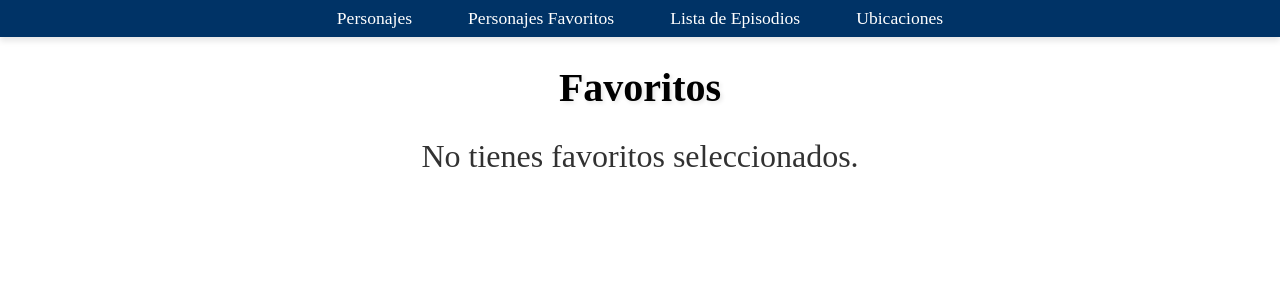
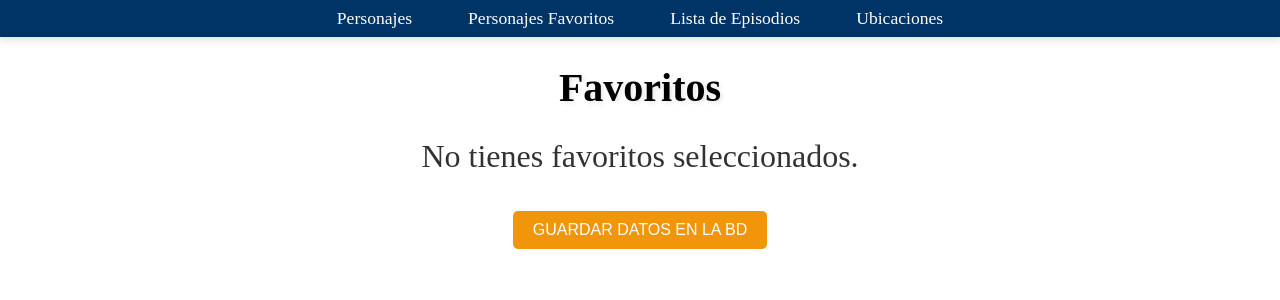
Before and after one commit to CamiloGR25/RickandMorty-Info, a React (Create React App) app in the folder rickymorty/: page /favoritos in a window 1280 px wide. Shown: the top 300 px of the page. Built offline with nearby package versions, Linux system fonts and the light colour scheme.

Commit message:
Agregar la funcionalidad de enviar información al back-end

```diff
--- a/rickymorty/src/App.js
+++ b/rickymorty/src/App.js
@@ -7,6 +7,7 @@ import FavoritesPage from "./pages/FavoritesPage";
 import CharactersPage from "./pages/CharactersPage";
 import EpisodesPage from "./pages/EpisodesPage"
 import LocationsPage from "./pages/LocationsPage";
+
 const App = () => (
   <Provider store={store}>
     <PersistGate loading={null} persistor={persistor}>
--- a/rickymorty/src/pages/FavoritesPage.js
+++ b/rickymorty/src/pages/FavoritesPage.js
@@ -3,6 +3,7 @@ import { useSelector } from "react-redux";
 import CharacterCard from "../components/CharacterCard";
 import NavegationBar from "../components/NavegationBar";
 import CharacterDetailModal from "../components/CharacterDetailModal";
+import axios from "axios";
 import "../styles/FavoritesPages.css";
 
 const FavoritesPage = () => {
@@ -18,6 +19,19 @@ const FavoritesPage = () => {
         setSelectedCharacter(null); // Cerrar el modal
     };
 
+    //enviar datos a la BD
+    const saveAllFavorites = async () => {
+        try {
+            for (const character of favorites) {
+                await axios.post("http://localhost:3001/favorites", character);
+            }
+            alert("Datos enviados a la base de datos exitosamente");
+        } catch (error) {
+            console.error("Error al enviar los datos:", error);
+            alert("Hubo un error al enviar los datos a la base de datos");
+        }
+    };
+
     return (
         <div>
             <NavegationBar />
@@ -27,6 +41,10 @@ const FavoritesPage = () => {
                 <h1>Favoritos</h1>
                 {favorites.length === 0 && <p id="P-favorite">No tienes favoritos seleccionados.</p>}
             </div>
+            <center>
+                <button onClick={saveAllFavorites} className="button-save">GUARDAR DATOS EN LA BD</button>
+            </center>
+
             <div className="characters-container">
                 {favorites.length > 0 && favorites.map((character) => (
                     <CharacterCard
--- a/rickymorty/src/styles/FavoritesPages.css
+++ b/rickymorty/src/styles/FavoritesPages.css
@@ -22,3 +22,22 @@ h1 {
     padding: 0 20px;
     opacity: 0.8;
 }
+
+.button-save{
+    background-color: #f1950b;
+    border: none;
+    color: white;
+    padding: 10px 20px;
+    text-align: center;
+    text-decoration: none;
+    display: inline-block;
+    font-size: 16px;
+    margin: 4px 2px;
+    cursor: pointer;
+    border-radius: 5px;
+    transition: background-color 0.3s;
+}
+
+.button-save:hover{
+    background-color:  #b76f04;
+}
```
